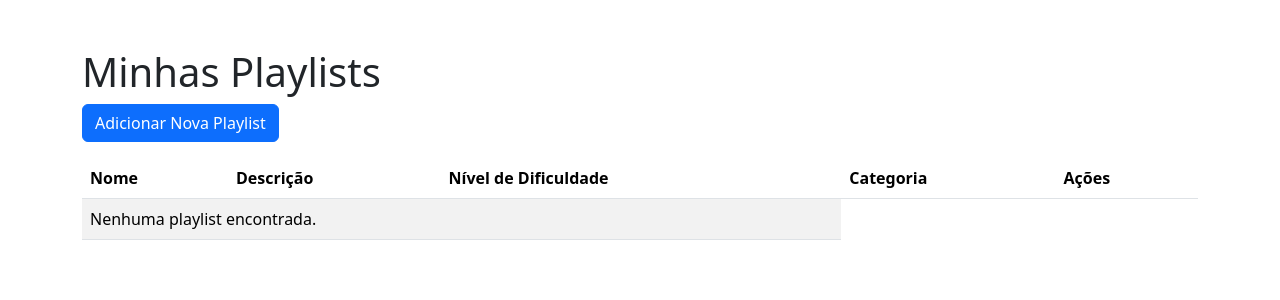
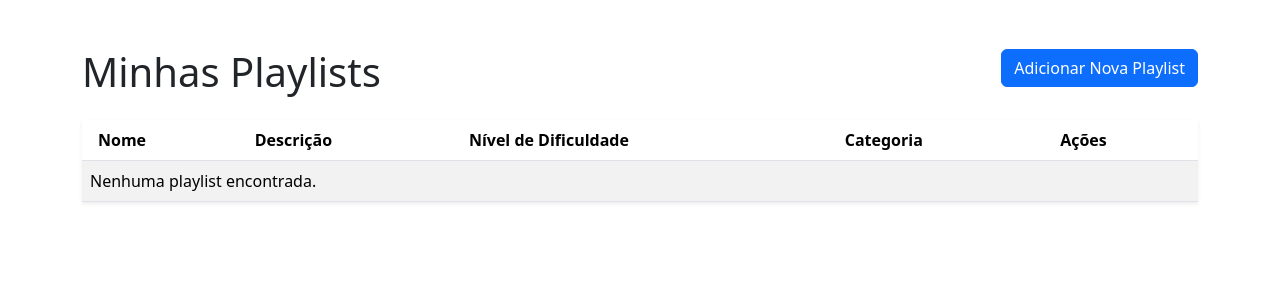
Before and after one commit to luizfilipe-bp/tcc, a Django app: page /playlists in a window 1280 px wide. Shown: the part 56-356 px from the top of the page. Run offline with Django 5.2, Linux system fonts and the light colour scheme; the visitor is signed in with stand-in values (Sample User, id 1); data that the repository does not hold is empty.

Commit message:
modificacao interface minhas_playlists

```diff
--- a/plataforma/templates/minhas_playlists.html
+++ b/plataforma/templates/minhas_playlists.html
@@ -4,16 +4,18 @@
 
 {% block conteudo %}
 <div class="container mt-5">
-    <h1>Minhas Playlists</h1>
-    <a href="{% url 'cadastrar_playlist' %}" class="btn btn-primary mb-3">Adicionar Nova Playlist</a>
-    <table class="table table-striped">
+    <div class="d-flex justify-content-between align-items-center mb-3">
+        <h1>Minhas Playlists</h1>
+        <a href="{% url 'cadastrar_playlist' %}" class="btn btn-primary mb-3">Adicionar Nova Playlist</a>
+    </div>
+    <table class="table table-striped table-hover shadow-sm">
         <thead>
             <tr>
-                <th>Nome</th>
-                <th>Descrição</th>
-                <th>Nível de Dificuldade</th>
-                <th>Categoria</th>
-                <th>Ações</th>
+                <th class="px-3 py-2">Nome</th>
+                <th class="px-3 py-2">Descrição</th>
+                <th class="px-3 py-2">Nível de Dificuldade</th>
+                <th class="px-3 py-2">Categoria</th>
+                <th class="px-3 py-2">Ações</th>
             </tr>
         </thead>
         <tbody>
@@ -24,15 +26,17 @@
                 <td>{{ playlist.get_nivel_dificuldade_display }}</td>
                 <td>{{ playlist.categoria }}</td>
                 <td>
-                    <a href="{% url 'editar_playlist' playlist.id %}" class="btn btn-sm btn-warning">Editar</a>
-                    <a href="{% url 'excluir_playlist' playlist.id %}" class="btn btn-sm btn-danger">Deletar</a>
+                    <div class="d-flex">
+                        <a href="{% url 'editar_playlist' playlist.id %}" class="btn btn-sm btn-warning me-2">Editar</a>
+                        <a href="{% url 'excluir_playlist' playlist.id %}" class="btn btn-sm btn-danger">Deletar</a>
+                    </div>
                 </td>
             </tr>
             {% empty %}
             <tr>
-                <td colspan="3">Nenhuma playlist encontrada.</td>
+                <td colspan="5">Nenhuma playlist encontrada.</td>
             </tr>
-        {% endfor %}
+            {% endfor %}
         </tbody>
     </table>
 </div>
```
